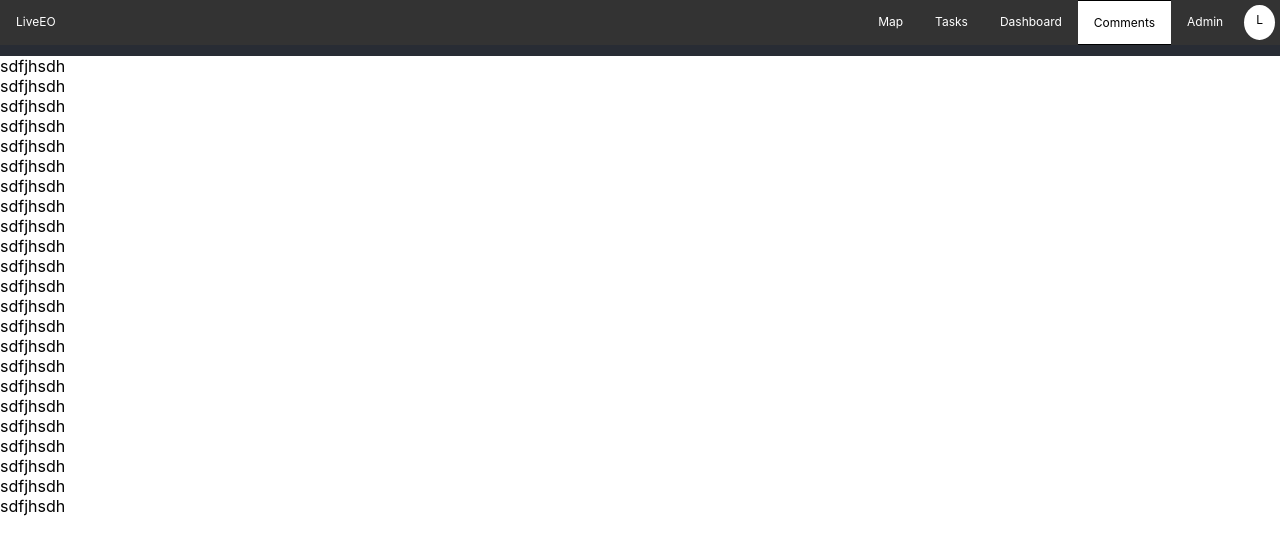
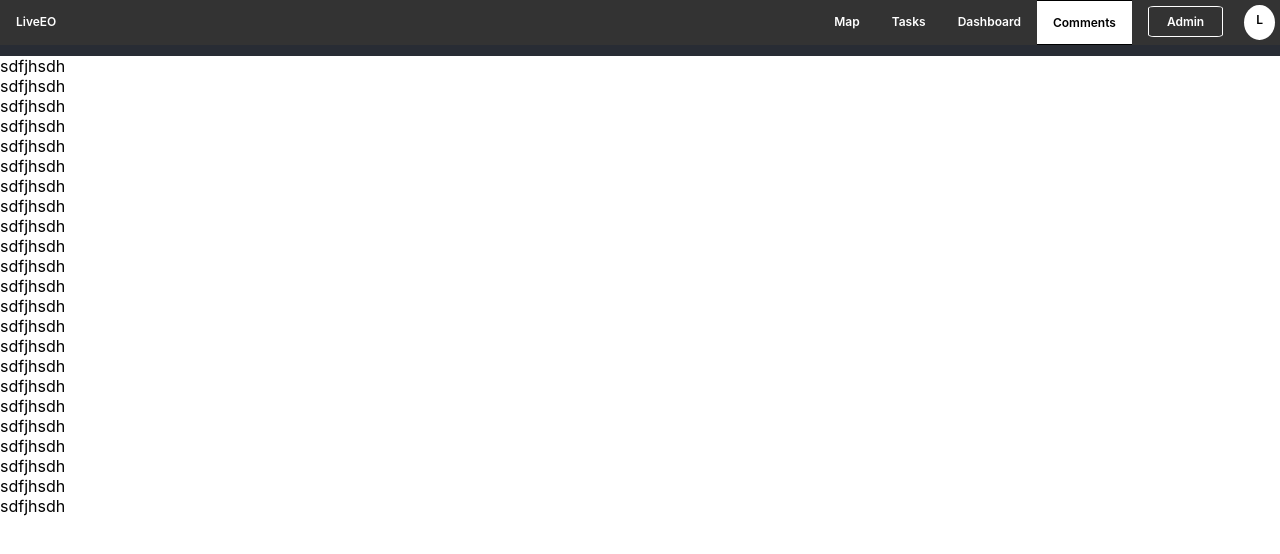
Before and after one commit to pratiksha-chaudhary/react-user-comments, a React (Create React App) app: page / in a window 1280 px wide. Shown: the top 554 px of the page. Built offline with nearby package versions, Linux system fonts and the light colour scheme.

Commit message:
fixed admin tab look

```diff
--- a/src/App.css
+++ b/src/App.css
@@ -3,6 +3,7 @@
   font-size: 12px;
   height: 7vh;
   color: white;
+  font-weight: 600;
 }
 
 .flex-container {
@@ -63,3 +64,9 @@ a.active {
   border: 1em solid transparent;
   white-space: nowrap;
 }
+
+.admin {
+  border: 1.5px solid white;
+  border-radius: 8%;
+  padding: 7px 18px;
+}
--- a/src/components/Header.js
+++ b/src/components/Header.js
@@ -14,8 +14,8 @@ function Header() {
           <a className="active" href="#map">
             Comments
           </a>
-          <a className="admin" href="#map">
-            Admin
+          <a href="#map">
+            <span className="admin">Admin</span>
           </a>
           <div className="username username-circle">
             <span href="#map">L</span>
```
